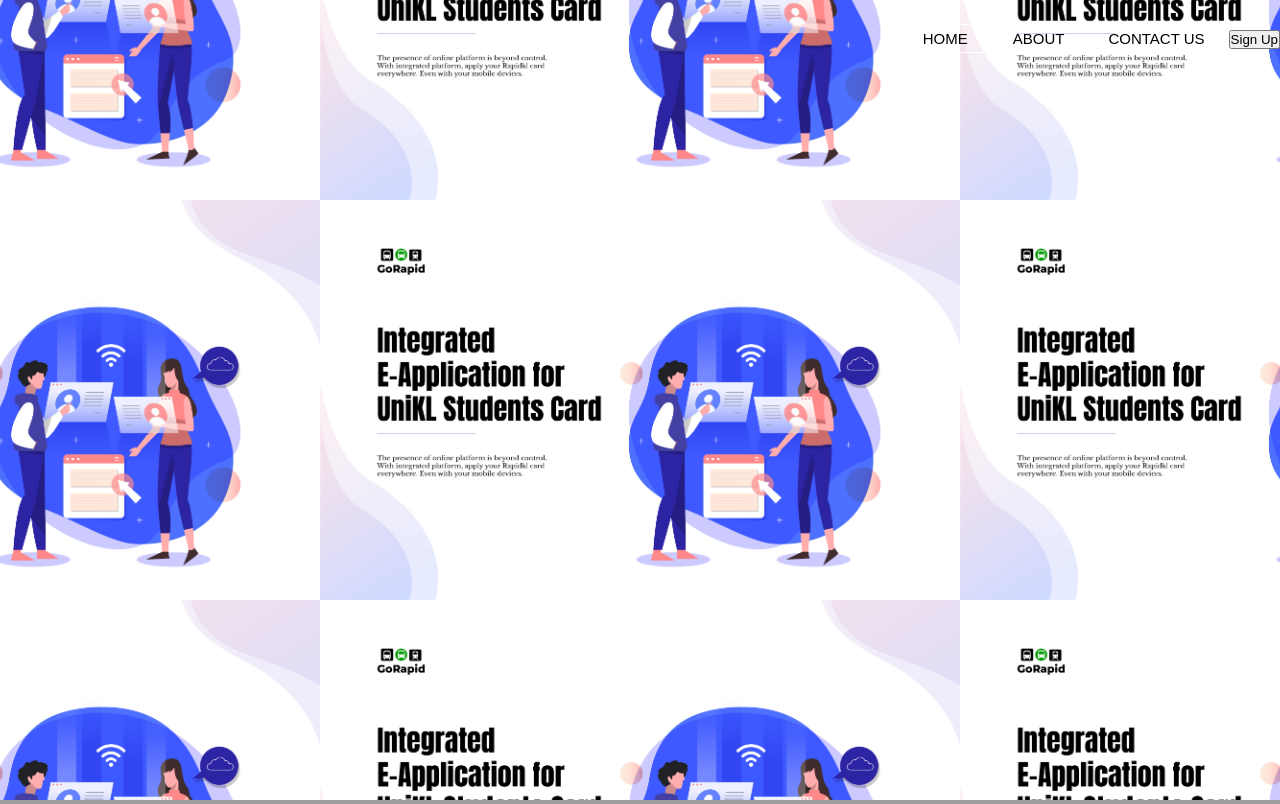
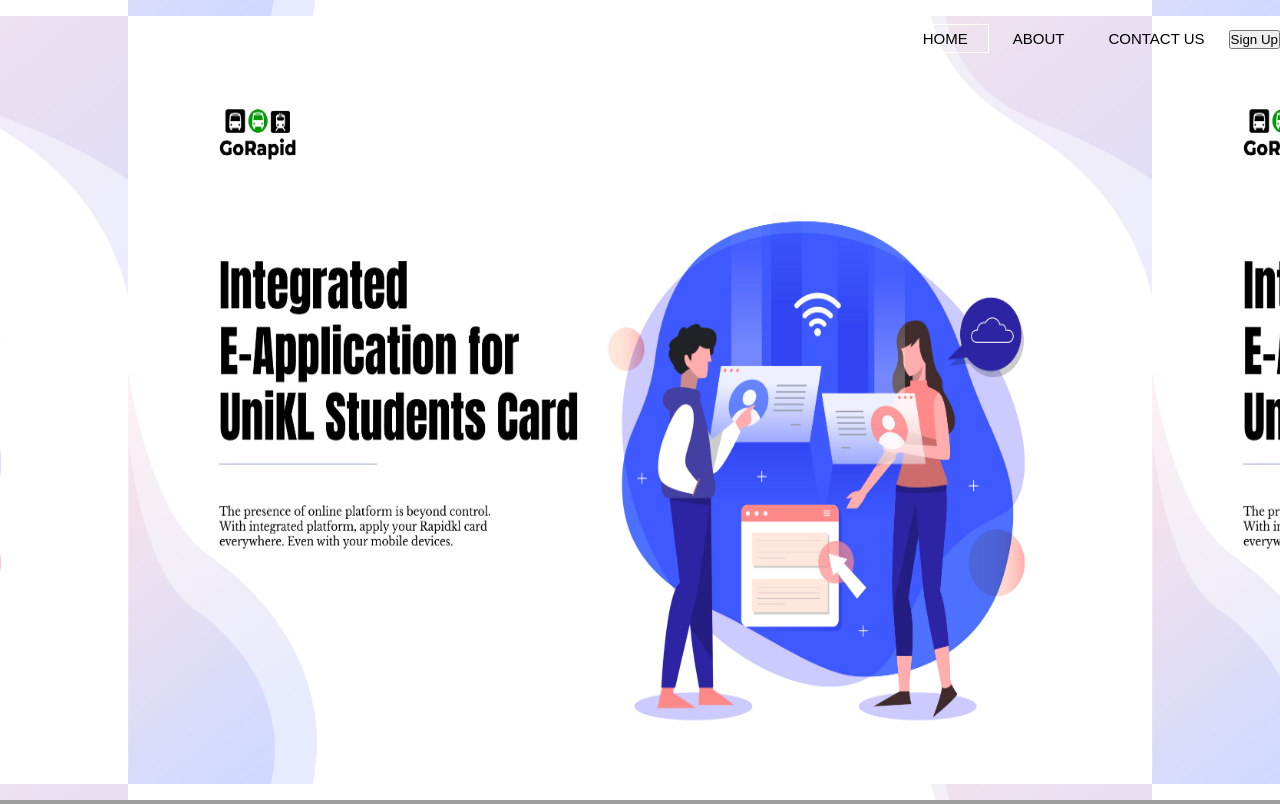
Before and after one commit to madeenasalleh/Gorapid, a PHP site: page / in a window 1280 px wide. Shown: the top 804 px of the page. Run offline with PHP 8.4, Linux system fonts and the light colour scheme; grey boxes are pictures that could not be loaded.

Commit message:
Update style.css

```diff
--- a/style.css
+++ b/style.css
@@ -8,7 +8,7 @@ header
 {
 	background-image:url(landinghomepage.jpg);
 	height: 100vh;
-	background-size: 640px 400px;
+	background-size: 1024px 768px;
 	background-position:  center;
 }
 
```
